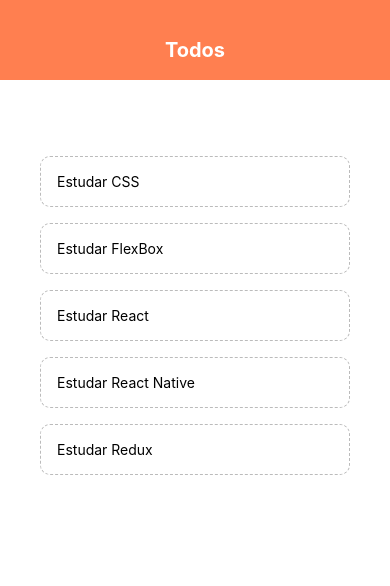
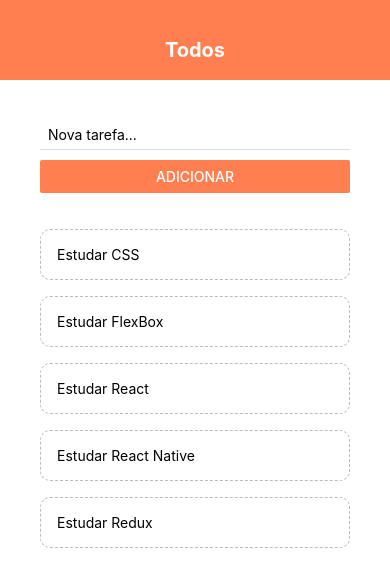
Before and after one commit to robsonsilv4/todos-reactnative, a React Native app: screen / in a window 390 px wide. Shown: the top 586 px of the page. Built offline with nearby package versions, Linux system fonts and the light colour scheme.

Commit message:
Inserção de tarefas

```diff
--- a/App.js
+++ b/App.js
@@ -1,6 +1,7 @@
-import { FlatList, StyleSheet, Text, View } from 'react-native';
+import { FlatList, StyleSheet, View } from 'react-native';
 import React, { useState } from 'react';
 
+import AddTodo from './components/AddTodo';
 import Header from './components/Header';
 import TodoItem from './components/TodoItem';
 
@@ -19,11 +20,17 @@ export default function App() {
     });
   };
 
+  const submitHandler = text => {
+    setTodos(prevTodos => {
+      return [...prevTodos, { text, id: todos.length + 1 }]; // UUID
+    });
+  };
+
   return (
     <View style={styles.container}>
       <Header />
       <View style={styles.content}>
-        {/* form */}
+        <AddTodo submitHandler={submitHandler} />
         <View style={styles.list}>
           <FlatList
             data={todos}
--- /dev/null
+++ b/components/AddTodo.js
@@ -0,0 +1,38 @@
+import { Button, StyleSheet, Text, TextInput, View } from 'react-native';
+import React, { useState } from 'react';
+
+export default function AddTodo({ submitHandler }) {
+  const [text, setText] = useState('');
+
+  const changeHandler = val => {
+    setText(val);
+  };
+
+  return (
+    <View>
+      <TextInput
+        style={styles.input}
+        placeholder="Nova tarefa..."
+        onChangeText={changeHandler}
+        // onChangeText={val => changeHandler(val)}
+      />
+      <Button
+        title="Adicionar"
+        color="coral"
+        onPress={() => {
+          submitHandler(text);
+        }}
+      />
+    </View>
+  );
+}
+
+const styles = StyleSheet.create({
+  input: {
+    marginBottom: 10,
+    paddingHorizontal: 8,
+    paddingVertical: 6,
+    borderBottomWidth: 1,
+    borderBottomColor: '#ddd',
+  },
+});
```
